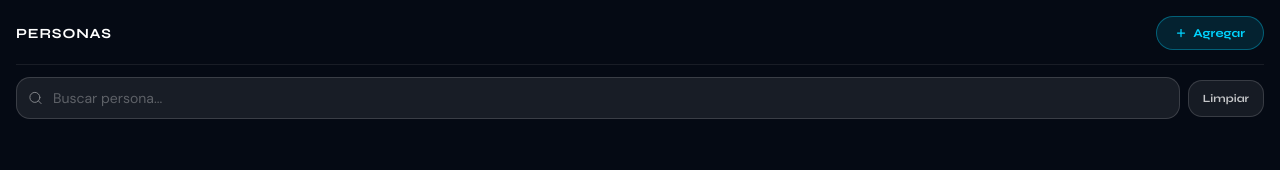
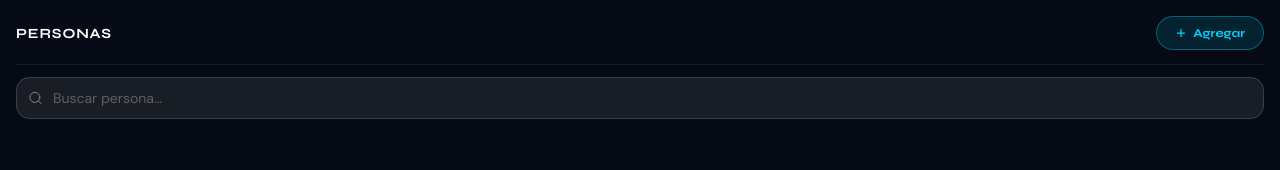
Before and after one commit to niakosuko/vistop-app, a plain HTML site: page interlocutores.html in a window 1280 px wide. Shown: the top 170 px of the page. Drawn offline with Linux system fonts and the light colour scheme.

```diff
--- a/interlocutores.html
+++ b/interlocutores.html
@@ -20,7 +20,6 @@
   .search-icon{position:absolute;left:12px;top:50%;transform:translateY(-50%);opacity:0.45;pointer-events:none;}
   .search-input{width:100%;padding:11px 12px 11px 36px;background:var(--bg-input);border:1px solid var(--border);border-radius:14px;color:var(--text-primary);font-family:var(--font-body);font-size:14px;outline:none;}
   .search-input:focus{border-color:var(--border-focus);}
-  .clear-search{padding:11px 14px;border-radius:14px;background:rgba(255,255,255,0.07);border:1px solid var(--border);color:var(--text-secondary);font-family:var(--font-display);font-size:11px;font-weight:700;cursor:pointer;white-space:nowrap;}
   .category{margin-bottom:28px;}
   .cat-header{display:flex;align-items:center;gap:10px;margin-bottom:12px;}
   .cat-badge{display:inline-flex;align-items:center;padding:5px 14px;border-radius:var(--radius-pill);font-family:var(--font-display);font-size:10px;font-weight:700;letter-spacing:0.06em;text-transform:uppercase;}
@@ -96,7 +95,6 @@
       <svg class="search-icon" width="15" height="15" viewBox="0 0 24 24" fill="none" stroke="white" stroke-width="1.6" stroke-linecap="round"><circle cx="11" cy="11" r="8"/><line x1="21" y1="21" x2="16.65" y2="16.65"/></svg>
       <input type="text" class="search-input" id="search-personas" oninput="renderAll()" placeholder="Buscar persona...">
     </div>
-    <button type="button" class="clear-search" id="btn-clear-search" onclick="limpiarBusqueda()">Limpiar</button>
   </div>
 
   <div id="content"></div>
@@ -164,7 +162,6 @@ function applyLang(){
   document.getElementById('modal-nombre').placeholder=t.name_ph;
   document.getElementById('modal-rol').placeholder=t.role_ph;
   document.getElementById('search-personas').placeholder=t.search_ph;
-  document.getElementById('btn-clear-search').textContent=t.clear;
 }
 
 let personas=[];
@@ -210,7 +207,6 @@ function filtrarPersonas(lista){
     return String(p.nombre||'').toLowerCase().includes(q) || String(p.rol||'').toLowerCase().includes(q) || String(p.tipo||'').toLowerCase().includes(q);
   });
 }
-function limpiarBusqueda(){document.getElementById('search-personas').value='';renderAll();}
 
 function renderAll(){
   const t=INT_T[getLang()],content=document.getElementById('content');
```
